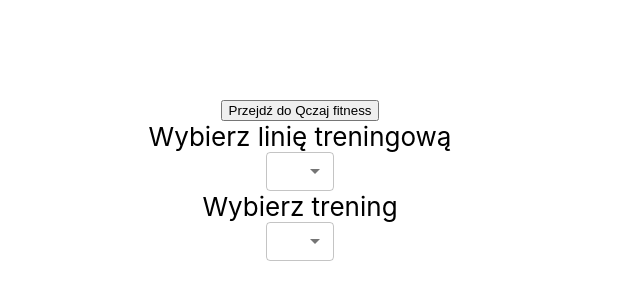
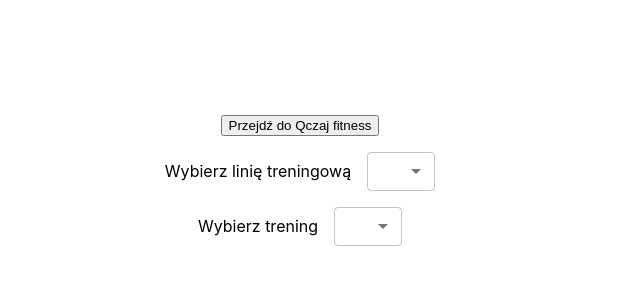
Before and after one commit to mhyrycz/training-extension, a React (Create React App) app: page / in a window 1280 px wide. Shown: the part 220-520 px from the top of the page, without its empty margins (0-640 px from the left). Built offline with nearby package versions, Linux system fonts and the light colour scheme.

Commit message:
additional styles implemented.

```diff
--- a/src/components/choosenTraining/index.tsx
+++ b/src/components/choosenTraining/index.tsx
@@ -3,6 +3,7 @@ import CustomSelect from '../select';
 import { useAppSelector, useAppDispatch } from '../../redux/hooks';
 import { getChoosenTraining, getTrainingType, updateChoosenTraining } from '../../redux/trainingSlice';
 import { trainings } from '../../trainings';
+import { ChoosenTrainingWrapper, Label } from './styles';
 
 function ChoosenTraining() {
   const dispatch = useAppDispatch()
@@ -23,16 +24,16 @@ function ChoosenTraining() {
   }
 
   return (
-    <>
-      <div>
+    <ChoosenTrainingWrapper>
+      <Label>
         Wybierz trening
-      </div>
+      </Label>
       <CustomSelect
         value={useAppSelector(getChoosenTraining)}
         onChange={changeChoosenTraining}
         options={getTrainingsForType()}
       />
-    </>
+    </ChoosenTrainingWrapper>
   );
 }
 
--- /dev/null
+++ b/src/components/choosenTraining/styles.ts
@@ -0,0 +1,12 @@
+import styled from 'styled-components';
+
+export const ChoosenTrainingWrapper = styled.div`
+  display: flex;
+  flex-direction: row;
+  align-items: center;
+`;
+
+export const Label = styled.div`
+  font-size: 1rem;
+  padding-right: 16px;
+`;
--- a/src/components/trainingSeries/movieButton/index.tsx
+++ b/src/components/trainingSeries/movieButton/index.tsx
@@ -1,4 +1,8 @@
-import Button from '@material-ui/core/Button';
+import MuiButton from '@material-ui/core/Button';
+import { styled } from "@material-ui/core/styles";
+import { spacing } from "@material-ui/system";
+
+const Button = styled(MuiButton)(spacing);
 
 interface ButtonType {
   title: string;
@@ -22,11 +26,12 @@ function MovieButton(props: ButtonType) {
 
   return (
     <Button
+      marginRight={2}
       variant="contained"
       size="small"
       onClick={() => handlePickMovie(props.duration)}
     >
-      {props.title}
+      {props.title} - {props.duration}
     </Button>
   );
 
--- a/src/components/trainingSeries/styles.ts
+++ b/src/components/trainingSeries/styles.ts
@@ -3,4 +3,6 @@ import styled from 'styled-components';
 export const ButtonsWrapper = styled.div`
   display: flex;
   flex-direction: row;
+  margin-left: 16px;
+  margin-top: 16px;
 `;
--- a/src/components/trainingType/index.tsx
+++ b/src/components/trainingType/index.tsx
@@ -3,6 +3,7 @@ import CustomSelect from '../select';
 import { useAppSelector, useAppDispatch } from '../../redux/hooks';
 import { getTrainingType, updateTrainingType, updateChoosenTraining } from '../../redux/trainingSlice';
 import { TrainingTypes } from '../../trainings';
+import { TrainingTypeWrapper, Label } from './styles';
 
 function TrainingType() {
   const dispatch = useAppDispatch()
@@ -23,16 +24,16 @@ function TrainingType() {
   ]
 
   return (
-    <>
-      <div>
+    <TrainingTypeWrapper>
+      <Label>
         Wybierz linię treningową
-      </div>
+      </Label>
       <CustomSelect
         value={useAppSelector(getTrainingType)}
         onChange={changeTrainingType}
         options={typesOptions}
       />
-    </>
+    </TrainingTypeWrapper>
   );
 }
 
--- /dev/null
+++ b/src/components/trainingType/styles.ts
@@ -0,0 +1,14 @@
+import styled from 'styled-components';
+
+export const TrainingTypeWrapper = styled.div`
+  display: flex;
+  flex-direction: row;
+  align-items: center;
+  padding-top: 16px;
+  padding-bottom: 16px;
+`;
+
+export const Label = styled.div`
+  font-size: 1rem;
+  padding-right: 16px;
+`;
--- a/src/trainings.ts
+++ b/src/trainings.ts
@@ -68,6 +68,15 @@ export const trainings: Training[] = [
     }
   },
   {
+    name: 'BJS 3',
+    type: TrainingTypes.BJS,
+    series: {
+      [SeriesTypes.WARM_UP]: '5:34',
+      [SeriesTypes.MAIN]: ['16:41','10:03','16:25'],
+      [SeriesTypes.STRETCHING]: '4:16',
+    }
+  },
+  {
     name: 'Tabata 1',
     type: TrainingTypes.MS,
     series: {
```
